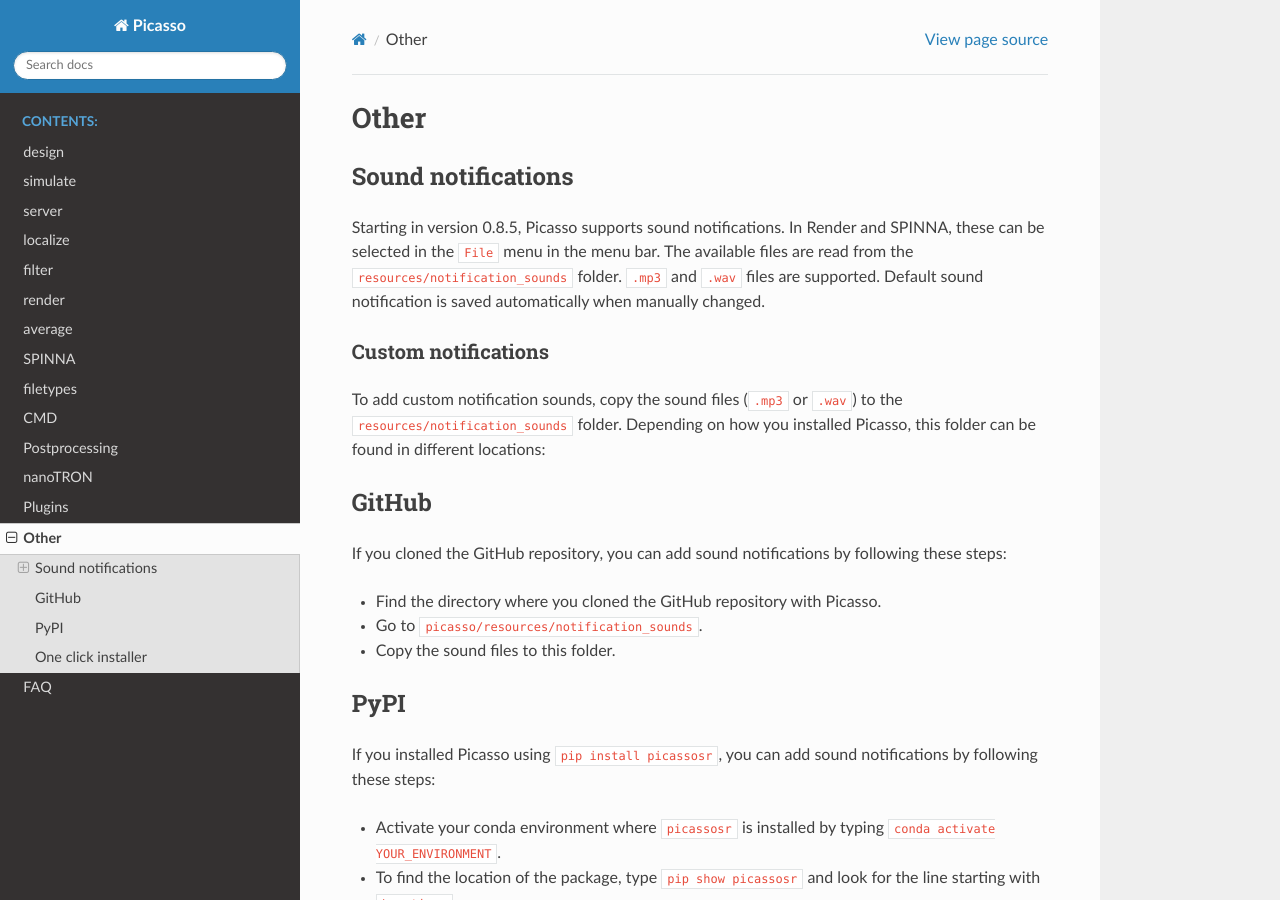
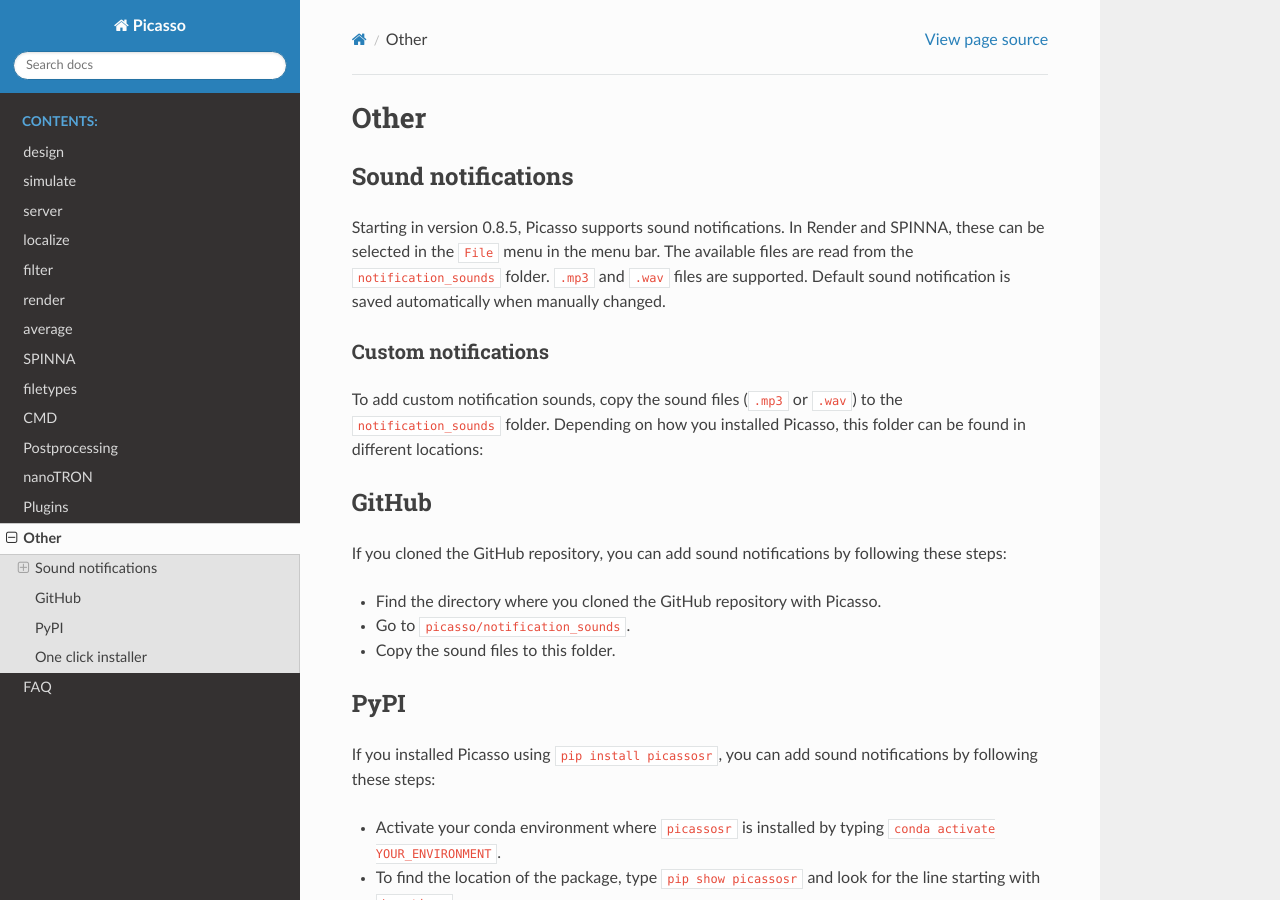
Before and after one commit to jungmannlab/picasso, a Sphinx documentation site: the page built from docs/others.rst, in a window 1280 px wide and 900 px high. Built offline with Sphinx 7.4.7 and the Read the Docs theme 3.1.0, drawn with Linux system fonts in a browser that asks for light colours.

Commit message:
fix docs

```diff
--- a/docs/others.rst
+++ b/docs/others.rst
@@ -4,18 +4,18 @@
 
 Sound notifications
 -------------------
-Starting in version 0.8.5, Picasso supports sound notifications. In Render and SPINNA, these can be selected in the ``File`` menu in the menu bar. The available files are read from the ``resources/notification_sounds`` folder. ``.mp3`` and ``.wav`` files are supported. Default sound notification is saved automatically when manually changed.
+Starting in version 0.8.5, Picasso supports sound notifications. In Render and SPINNA, these can be selected in the ``File`` menu in the menu bar. The available files are read from the ``notification_sounds`` folder. ``.mp3`` and ``.wav`` files are supported. Default sound notification is saved automatically when manually changed.
 
 Custom notifications
 ~~~~~~~~~~~~~~~~~~~~
-To add custom notification sounds, copy the sound files (``.mp3`` or ``.wav``) to the  ``resources/notification_sounds`` folder. Depending on how you installed Picasso, this folder can be found in different locations:
+To add custom notification sounds, copy the sound files (``.mp3`` or ``.wav``) to the  ``notification_sounds`` folder. Depending on how you installed Picasso, this folder can be found in different locations:
 
 GitHub
 ------
 If you cloned the GitHub repository, you can add sound notifications by following these steps:
 
 - Find the directory where you cloned the GitHub repository with Picasso.
-- Go to ``picasso/resources/notification_sounds``.
+- Go to ``picasso/notification_sounds``.
 - Copy the sound files to this folder.
 
 PyPI
```
